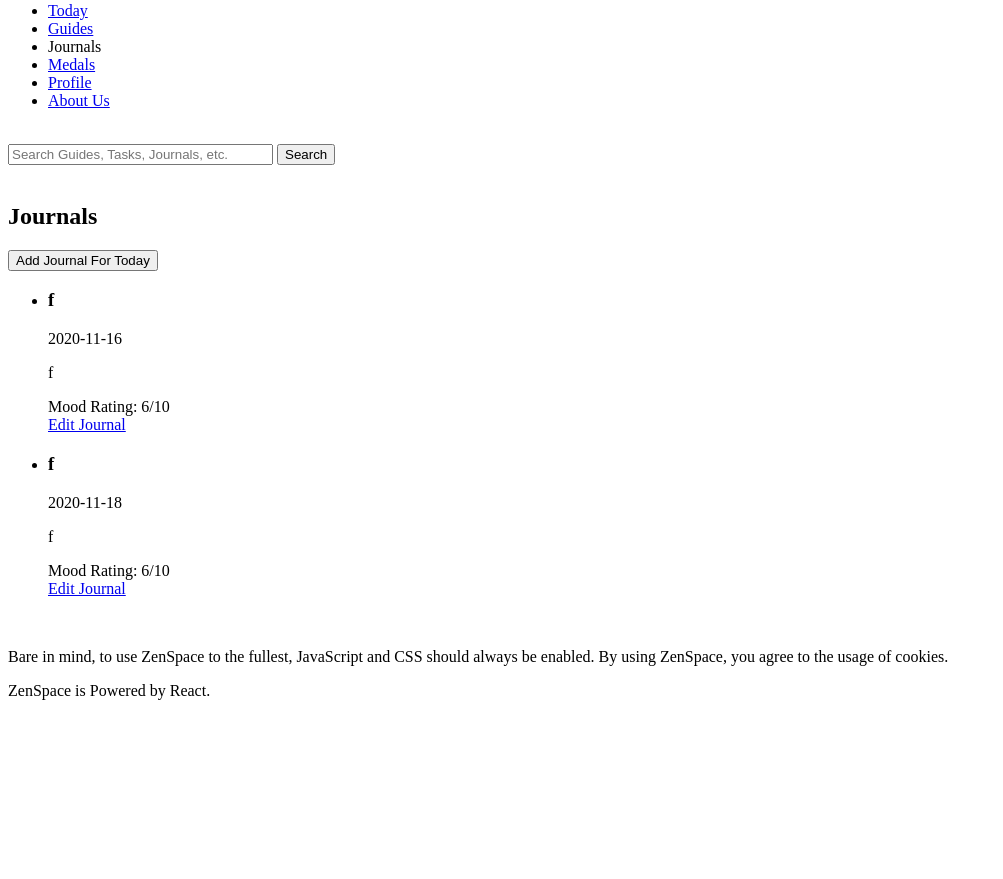
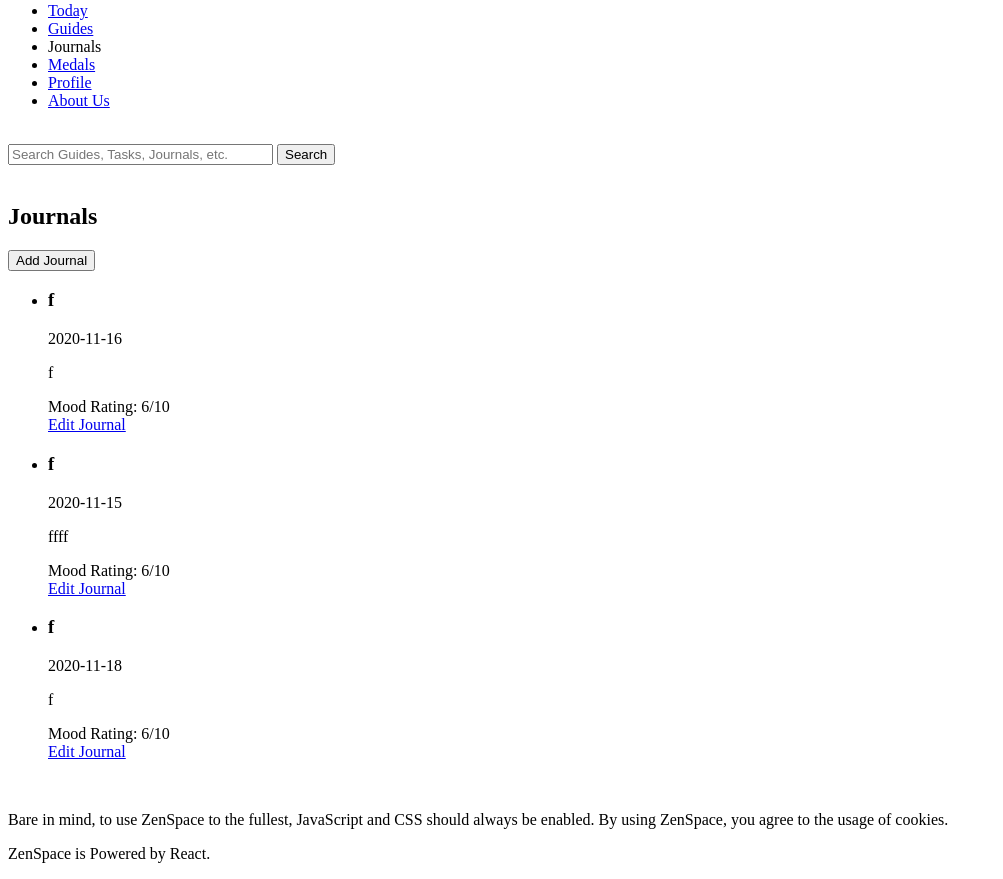
Before and after one commit to Inkshriek/ZenSpace, a PHP site: page /journals.php in a window 1280 px wide. Shown: the part 298-1177 px from the top of the page, without its empty margins (0-1003 px from the left). Before the commit the page ends 998 px from the top, so only its background shows below. Run offline with PHP 8.4, Linux system fonts and the light colour scheme.

Commit message:
tweaked journals again

```diff
--- a/journals.php
+++ b/journals.php
@@ -52,6 +52,8 @@
                 <br>
                 <textarea style="resize:none" rows="5" cols="60" id="checkintext" name="checkintext" placeholder="How are you feeling today?" required></textarea>
                 <br>
+                <input type="date" name="checkindate" placeholder="Select Journal Date" required>
+                <br>
                 <input type="submit" value="Finish">
                 <button onclick="toggleCheckIn()">Cancel</button>
             </form>
@@ -67,15 +69,7 @@
             <br>
             <div class="panelwide" id="journals">
                 <h2>Journals</h2>
-                <?php
-                    $filecheck = "journals/" . $_SESSION["id"] . "/journal+" . date("Y-m-d");
-                    if (file_exists($filecheck)) {
-                        echo "<button onclick='toggleCheckIn()'>Edit Journal From Today</button>";
-                    }
-                    else {
-                        echo "<button onclick='toggleCheckIn()'>Add Journal For Today</button>";
-                    }
-                ?>
+                <button onclick='toggleCheckIn()'>Add Journal</button>
                 <ul class="journallist">
                     <!--Journals will populate this list when read from the server.-->
                     <?php
--- /dev/null
+++ b/journals/0/journal+2020-11-15.json
@@ -0,0 +1 @@
+{"title":"f","text":"ffff","date":"2020-11-15"}
```
Also changed, not shown: extern/addjournal.php (+8 -4 lines).
